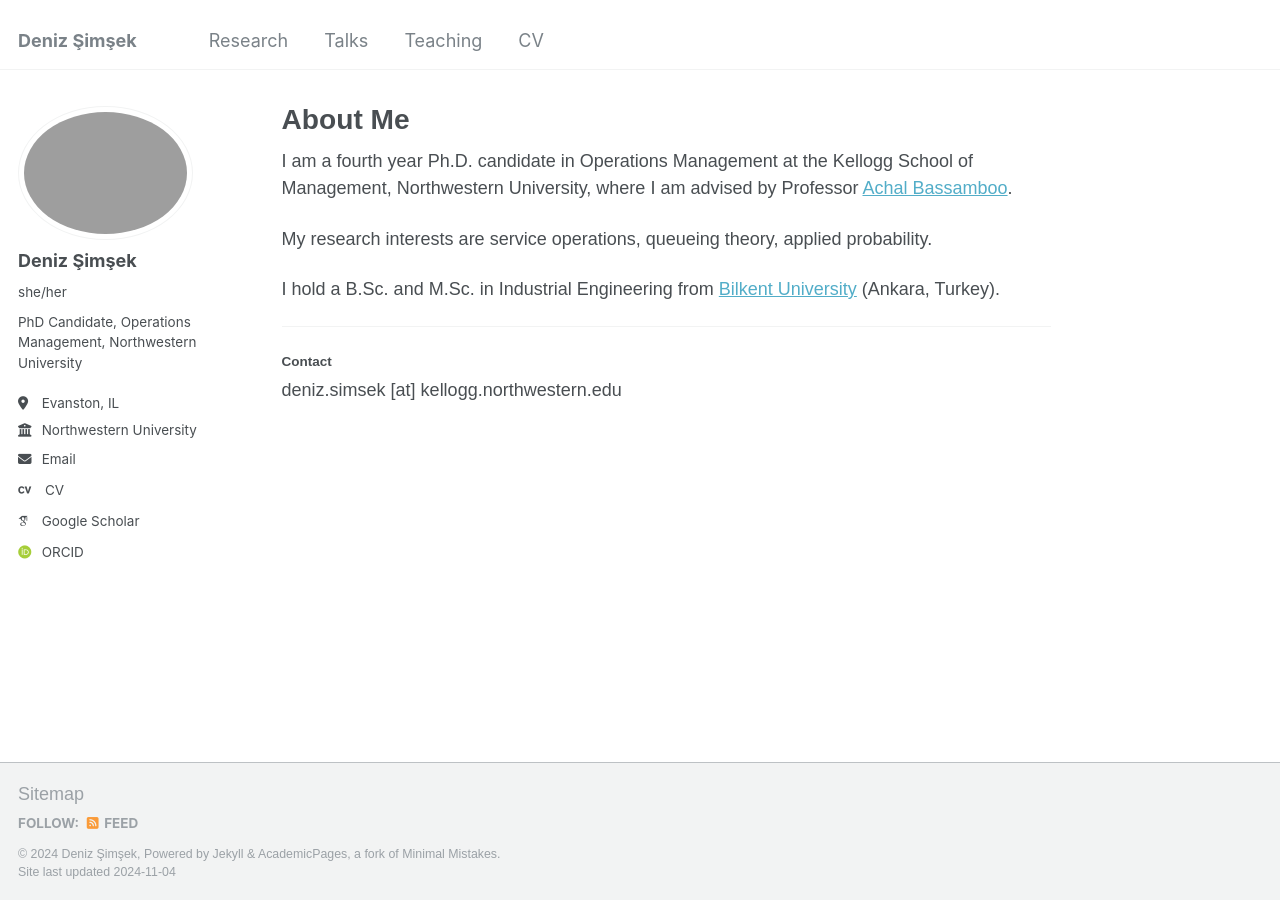
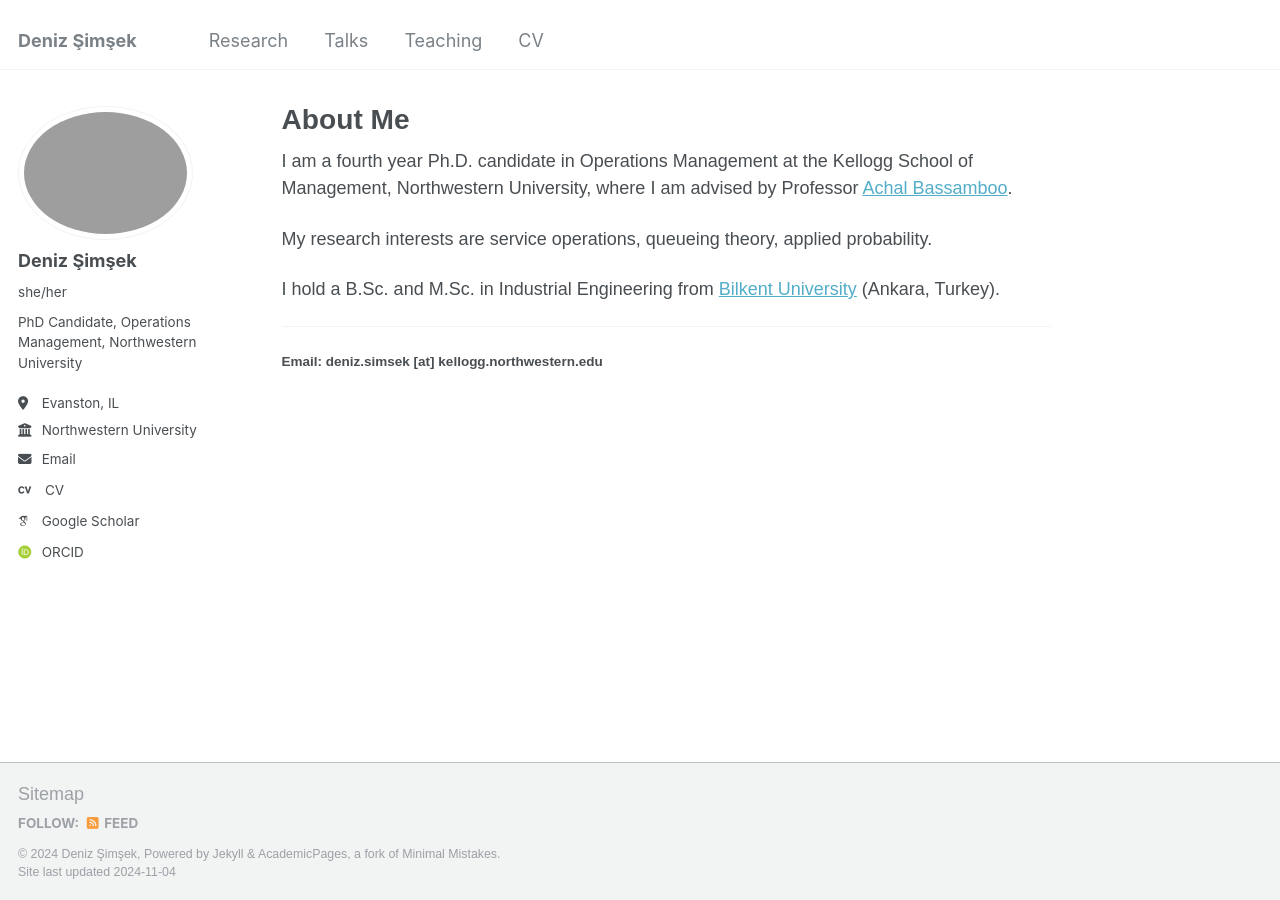
Before and after one commit to deniz-simsek/deniz-simsek, a Jekyll site: the page built from _pages/about.md, in a window 1280 px wide. Built offline with Jekyll 4.4.1, drawn with Linux system fonts in a browser that asks for light colours; some web fonts are replaced.

Commit message:
Update about.md

```diff
--- a/_pages/about.md
+++ b/_pages/about.md
@@ -16,6 +16,4 @@ I hold a B.Sc. and M.Sc. in Industrial Engineering from  <a href="https://w3.ie.
 
 ---
 
-#### Contact
-
-deniz.simsek [at] kellogg.northwestern.edu
+#### **Email:** deniz.simsek [at] kellogg.northwestern.edu
```
